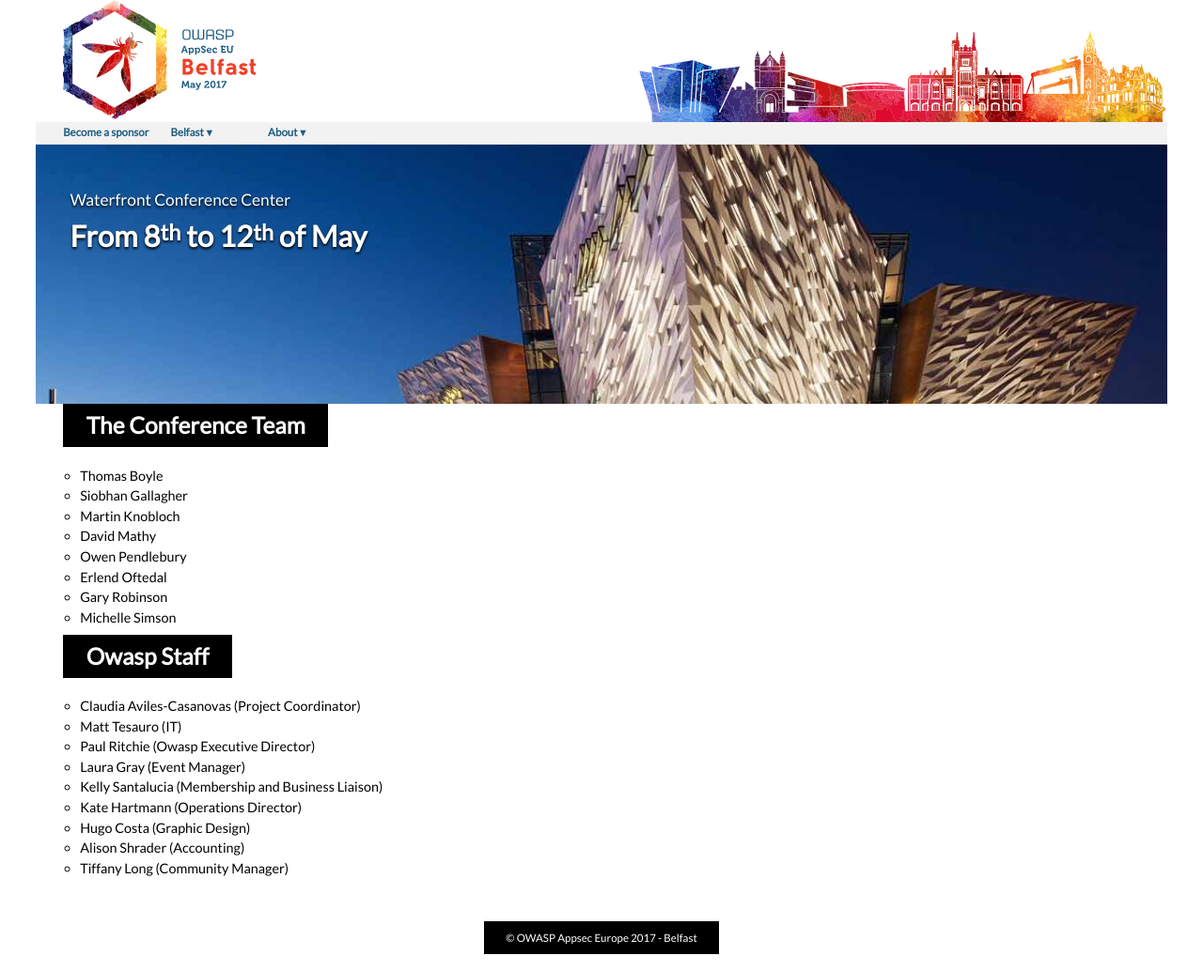
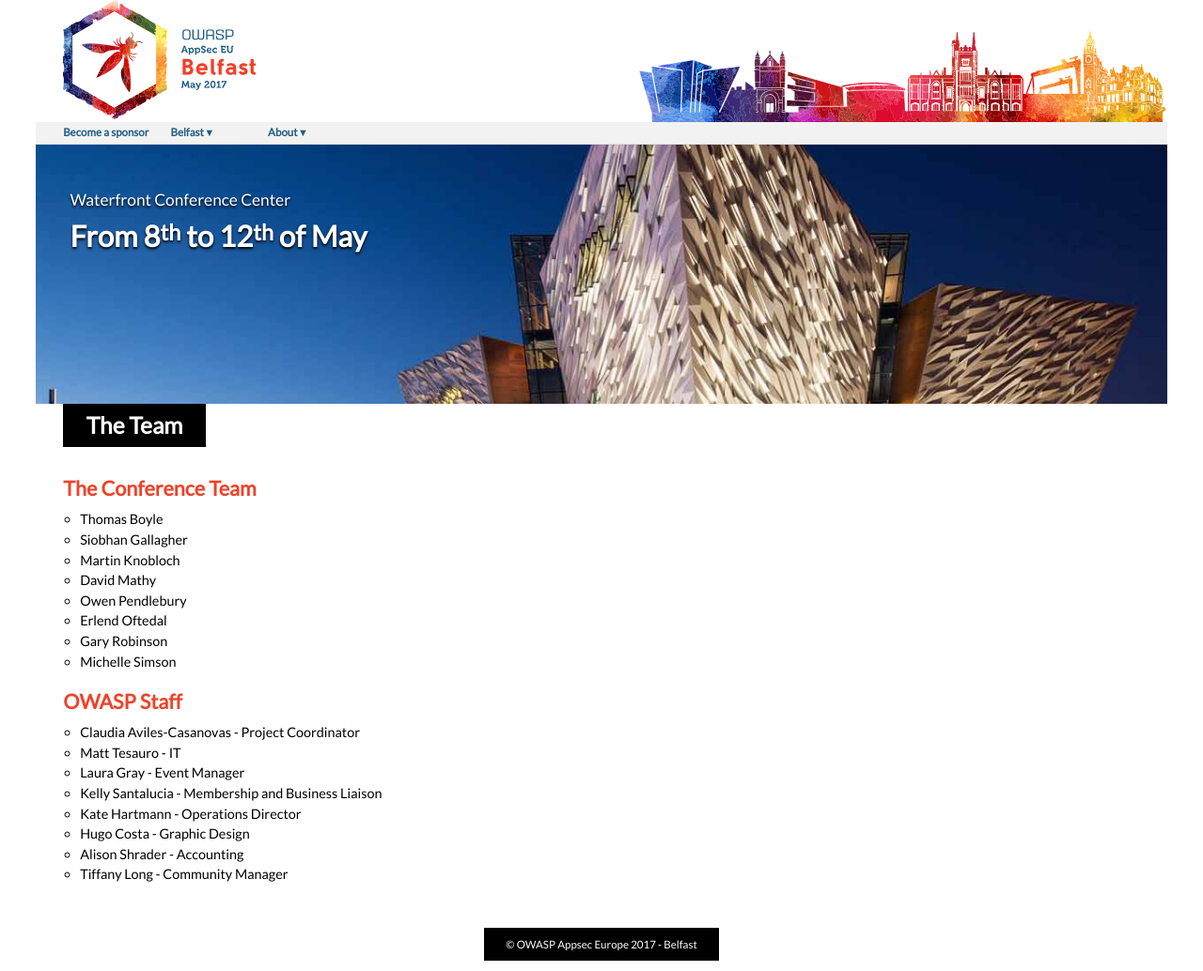
Before and after one commit to OWASP/AppSecEurope2017, a Jekyll site: the page built from about/team.md, in a window 1280 px wide. Shown: the whole page at 94% size. Built offline with Jekyll 4.4.1, drawn with Linux system fonts in a browser that asks for light colours.

Commit message:
Formatting

```diff
--- a/about/team.md
+++ b/about/team.md
@@ -1,8 +1,10 @@
 ---
-title: The Conference Team
+title: The Team
 ---
 
 # {{page.title}}
+
+## The Conference Team
 
 * Thomas Boyle
 * Siobhan Gallagher
@@ -13,14 +15,13 @@
 * Gary Robinson
 * Michelle Simson
 
-# Owasp Staff
+## OWASP Staff
 
-* Claudia Aviles-Casanovas (Project Coordinator)
-* Matt Tesauro (IT)
-* Paul Ritchie (Owasp Executive Director)
-* Laura Gray (Event Manager)
-* Kelly Santalucia (Membership and Business Liaison)
-* Kate Hartmann (Operations Director)
-* Hugo Costa (Graphic Design)
-* Alison Shrader (Accounting)
-* Tiffany Long (Community Manager)
+* Claudia Aviles-Casanovas - Project Coordinator
+* Matt Tesauro - IT
+* Laura Gray - Event Manager
+* Kelly Santalucia - Membership and Business Liaison
+* Kate Hartmann - Operations Director
+* Hugo Costa - Graphic Design
+* Alison Shrader - Accounting
+* Tiffany Long - Community Manager
```
